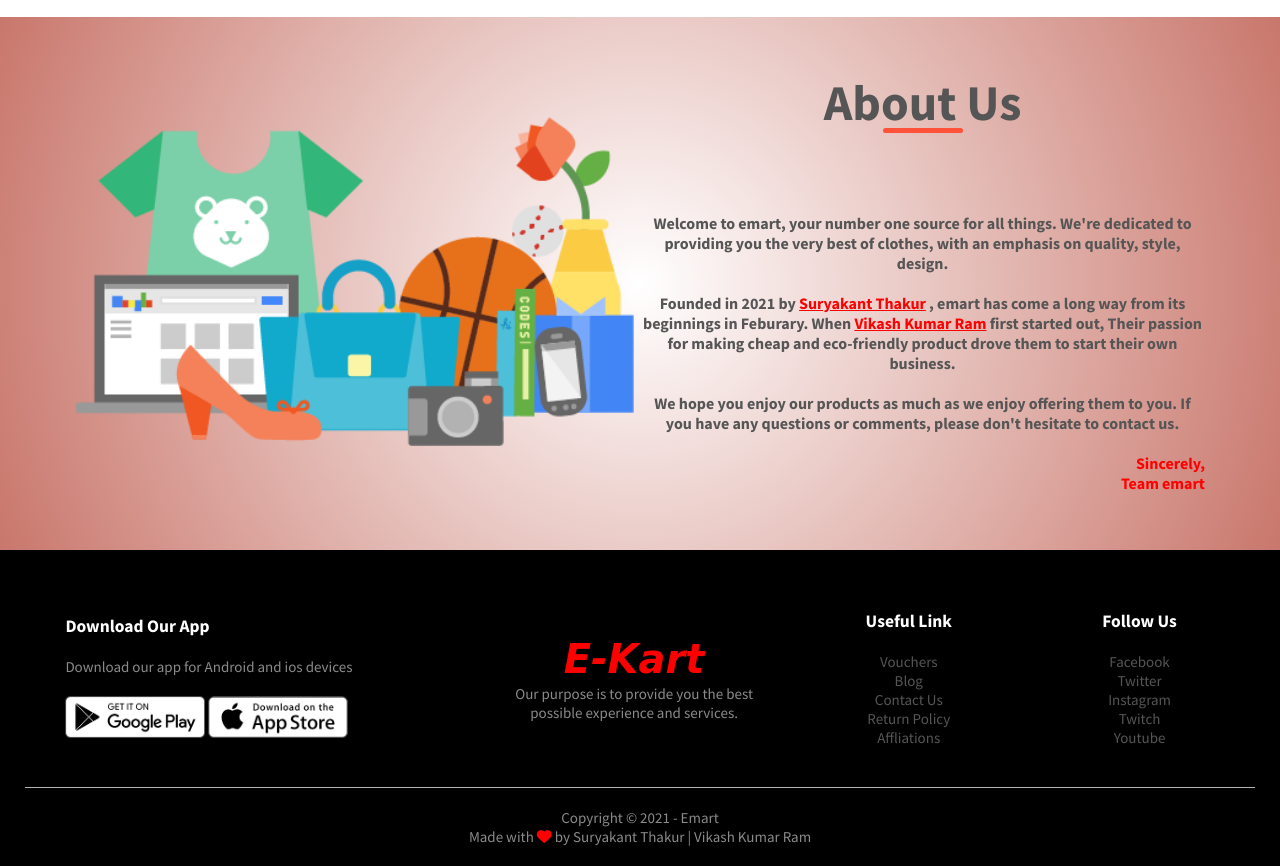
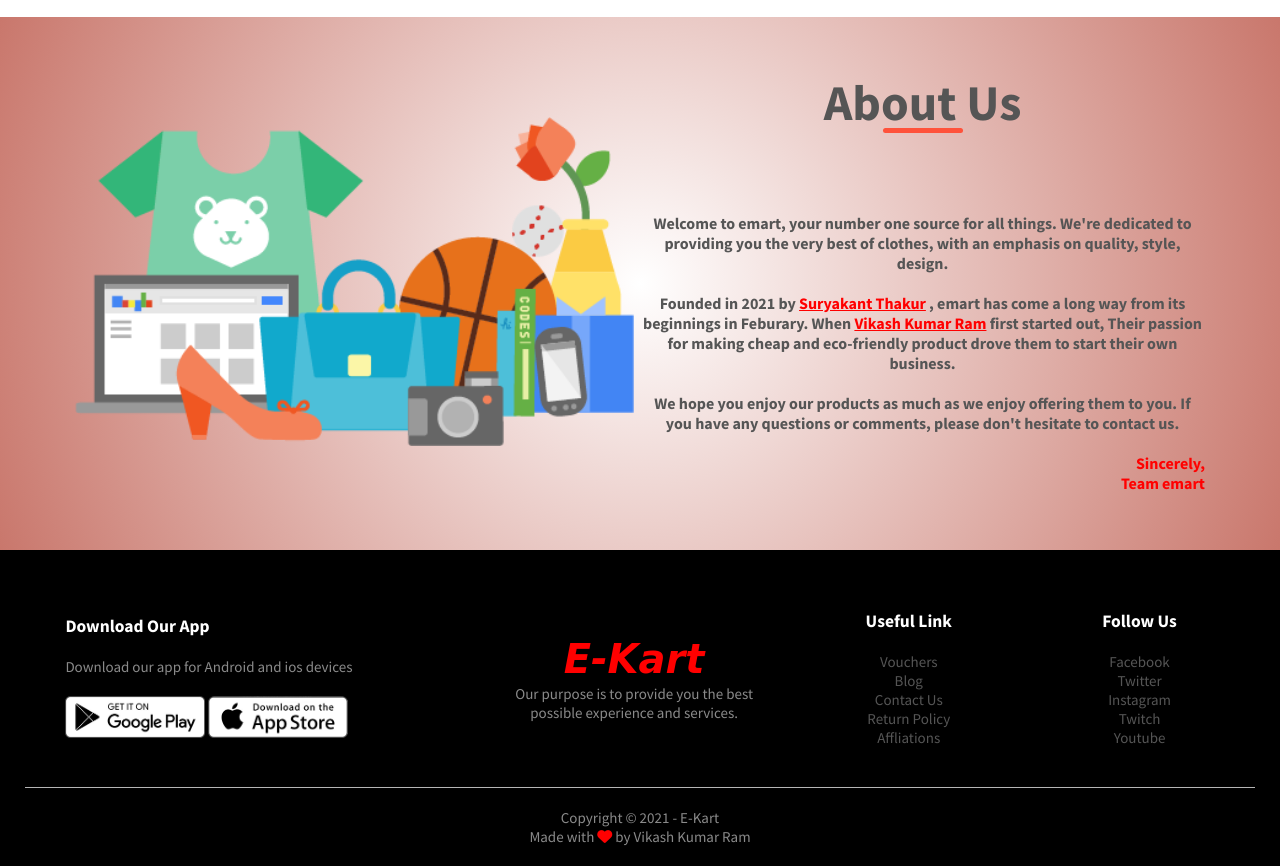
Before and after one commit to vikashram04/E-Kart, a plain HTML site: page about.html in a window 1280 px wide. Shown: the part 65-931 px from the top of the page. Drawn offline with Linux system fonts and the light colour scheme.

Commit message:
Update about.html

```diff
--- a/about.html
+++ b/about.html
@@ -137,8 +137,8 @@
                 </div>
             </div>
             <hr>
-            <p class="copyright">Copyright &copy; 2021 - Emart</p>
-            <p class="copyright">Made with <i class="fas fa-heart" style="color: red "></i> by Suryakant Thakur | Vikash
+            <p class="copyright">Copyright &copy; 2021 - E-Kart</p>
+            <p class="copyright">Made with <i class="fas fa-heart" style="color: red "></i> by Vikash
                 Kumar Ram </p>
         </div>
     </div>
```
